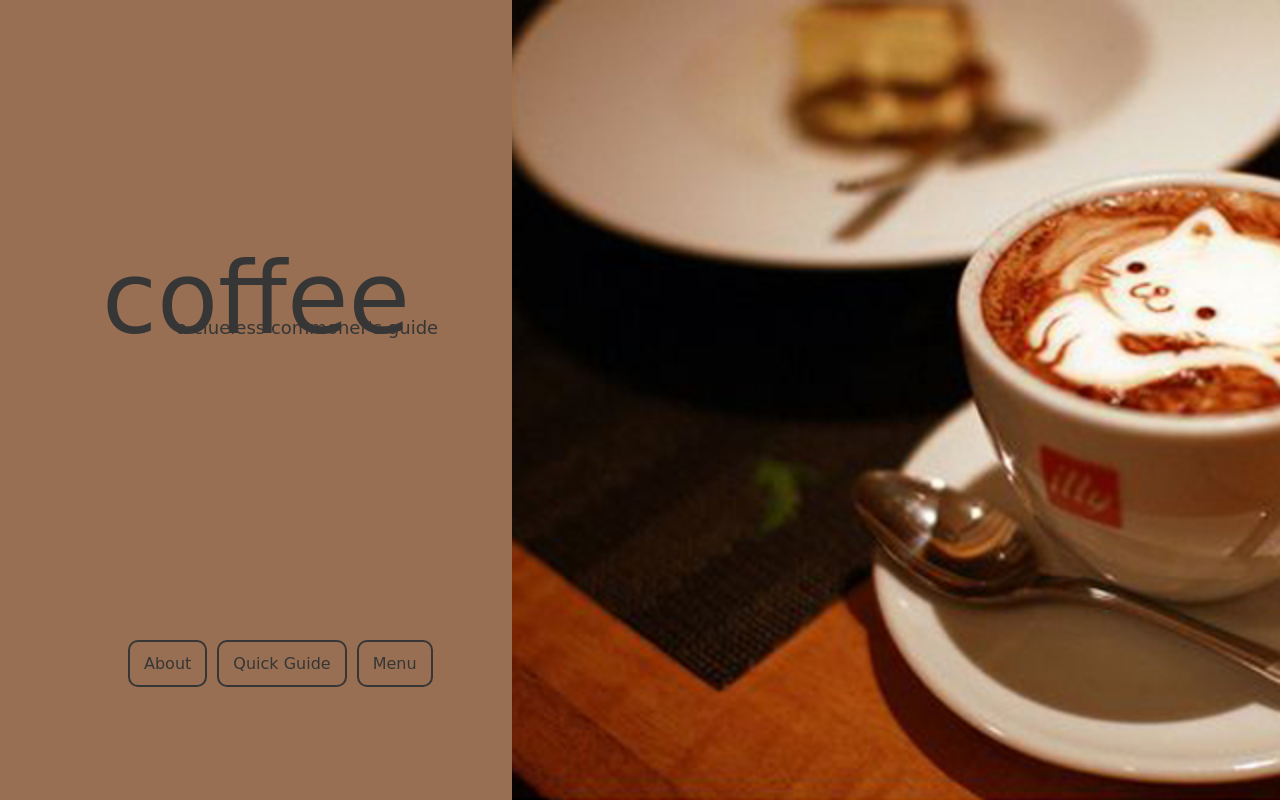
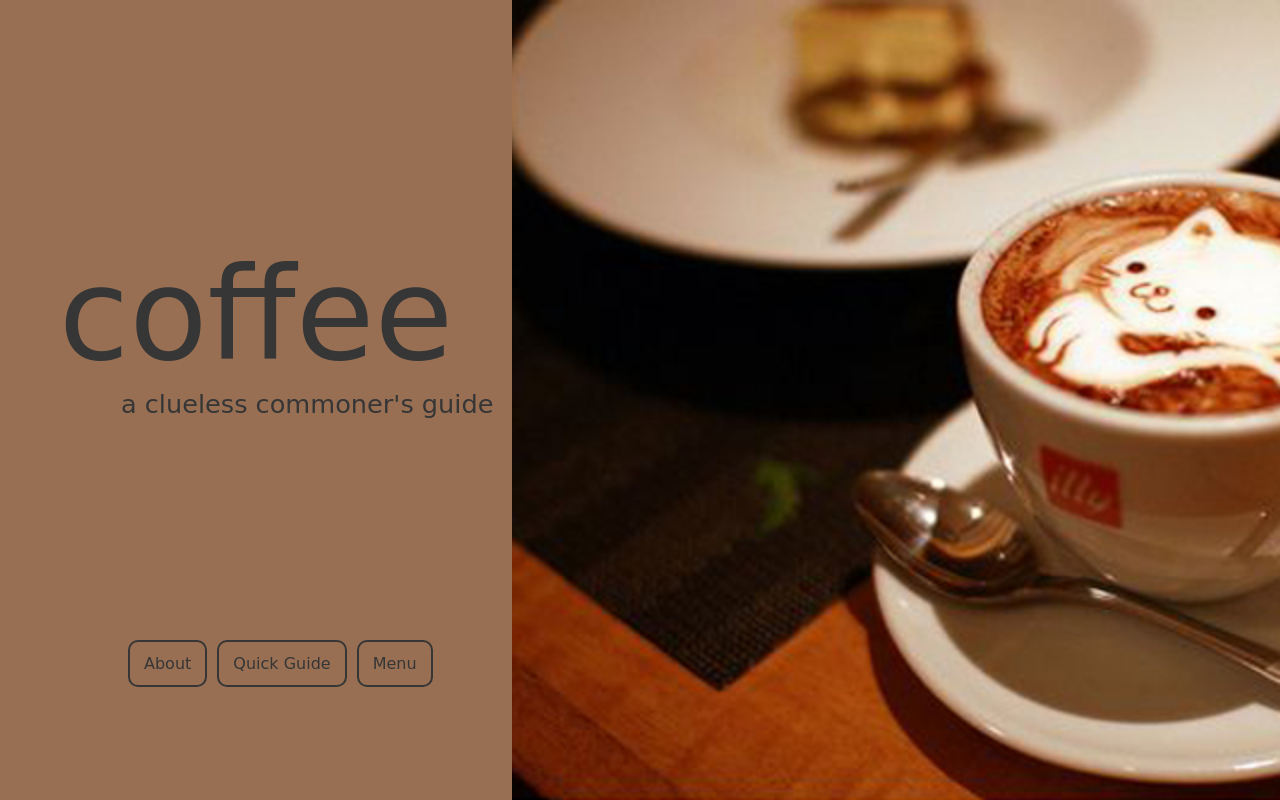
Before and after one commit to luojiayi8/wdd-final-proj, a plain HTML site: page index.html in a window 1280 px wide. Drawn offline with nearby package versions, Linux system fonts and the light colour scheme; a web font is replaced by a local one.

Commit message:
fixed left side

```diff
--- a/assets/css/style.css
+++ b/assets/css/style.css
@@ -37,6 +37,7 @@ h1{
 #nav{
   position: absolute;
   font-family: 'Merienda One', cursive;
+  width: 30vw;
   margin-top: 80vh;
   margin-left: 10vw;
   cursor: pointer;
@@ -172,7 +173,7 @@ li:hover{
 /* website title on left panel */
 #logo{
   position: relative;
-  font-size: 100px;
+  font-size: 10vw;
   text-align: center;
   transform: translateY(30vh);
   font-family: 'Merienda One', cursive;
@@ -180,9 +181,9 @@ li:hover{
 
 #sublogo{
   position: relative;
-  font-size: 18px;
+  font-size: 2vw;
   text-align: center;
-  transform: translateY(25vh);
+  /* transform: translateY(25vh); */
   margin-left: 8vw;
   font-family: 'Merienda One', cursive;
 }
--- a/index.html
+++ b/index.html
@@ -10,8 +10,10 @@
 <body>
 <!-- left panel -->
   <div id="left">
-    <div id="logo">coffee</div>
-    <div id="sublogo">A Clueless Commoner's Guide<br></div>
+      <div id="logo">
+          coffee
+          <div id="sublogo">A Clueless Commoner's Guide<br></div>
+      </div>
   </div>
 
 <!-- right panel -->
```
Also changed, not shown: 1 other file.
